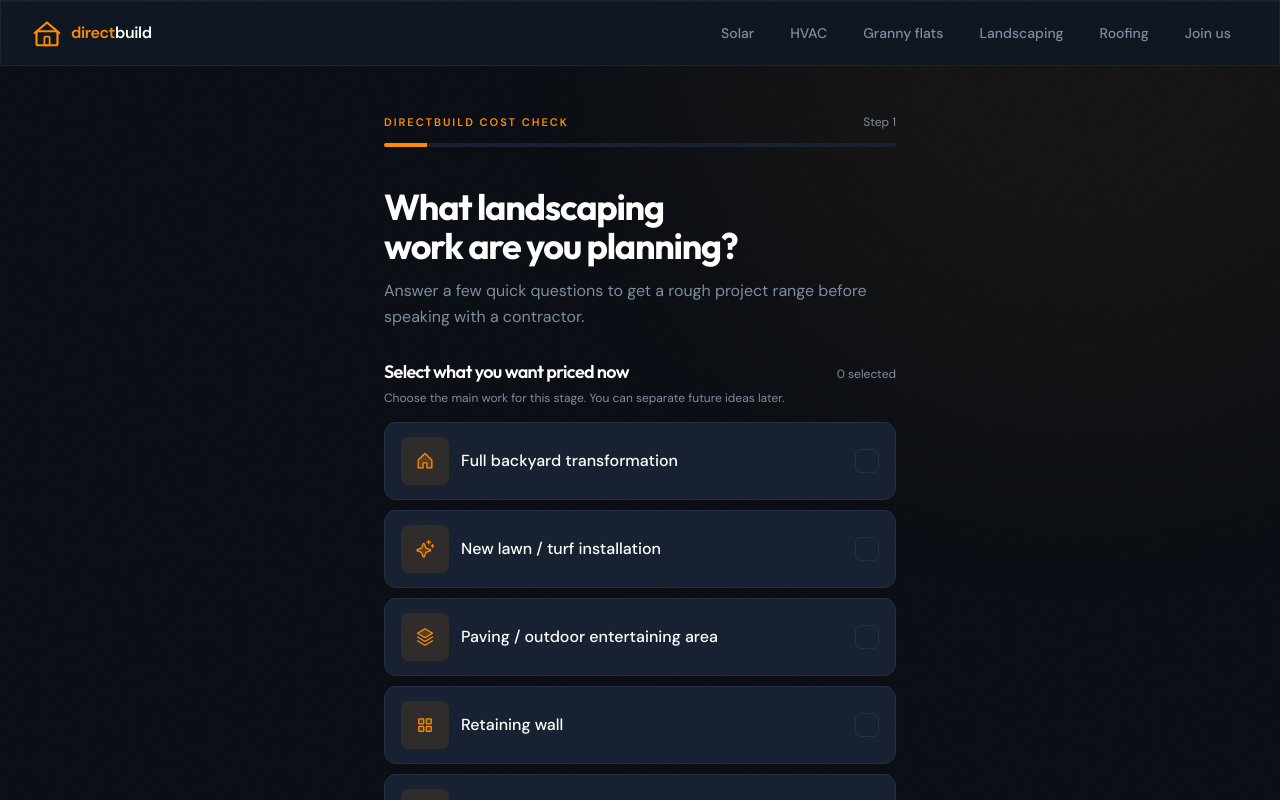
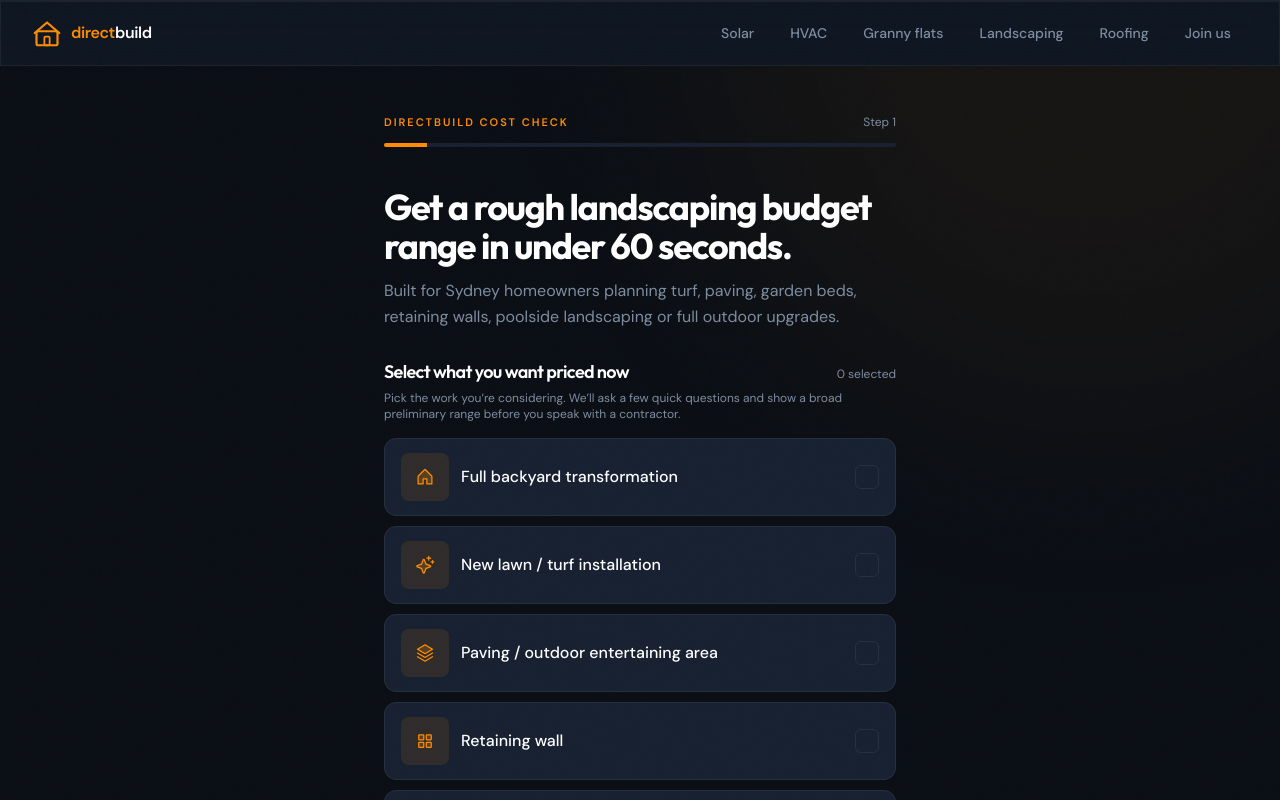
Before and after one commit to Jkouts123/directbuild, a Next.js app: page /fergusons in a window 1280 px wide. Shown: the top 800 px of the page. Built offline with nearby package versions, Linux system fonts and the light colour scheme.

Commit message:
Improve Ferguson first screen value promise

```diff
--- a/app/fergusons/page.tsx
+++ b/app/fergusons/page.tsx
@@ -2402,10 +2402,11 @@ function ProjectTypesStep({
   return (
     <div>
       <h1 className="text-[1.75rem] sm:text-[2.25rem] font-bold leading-[1.1] text-white">
-        What landscaping work are you planning?
+        Get a rough landscaping budget range in under 60 seconds.
       </h1>
       <p className="mt-3 text-sm sm:text-base text-gray-text leading-relaxed max-w-[52ch]">
-        Answer a few quick questions to get a rough project range before speaking with a contractor.
+        Built for Sydney homeowners planning turf, paving, garden beds, retaining
+        walls, poolside landscaping or full outdoor upgrades.
       </p>
 
       <div className="mt-7">
@@ -2418,7 +2419,8 @@ function ProjectTypesStep({
           </span>
         </div>
         <p className="mt-1 text-xs text-gray-text">
-          Choose the main work for this stage. You can separate future ideas later.
+          Pick the work you’re considering. We’ll ask a few quick questions and show
+          a broad preliminary range before you speak with a contractor.
         </p>
 
         <ul className="mt-4 grid gap-2.5">
```
